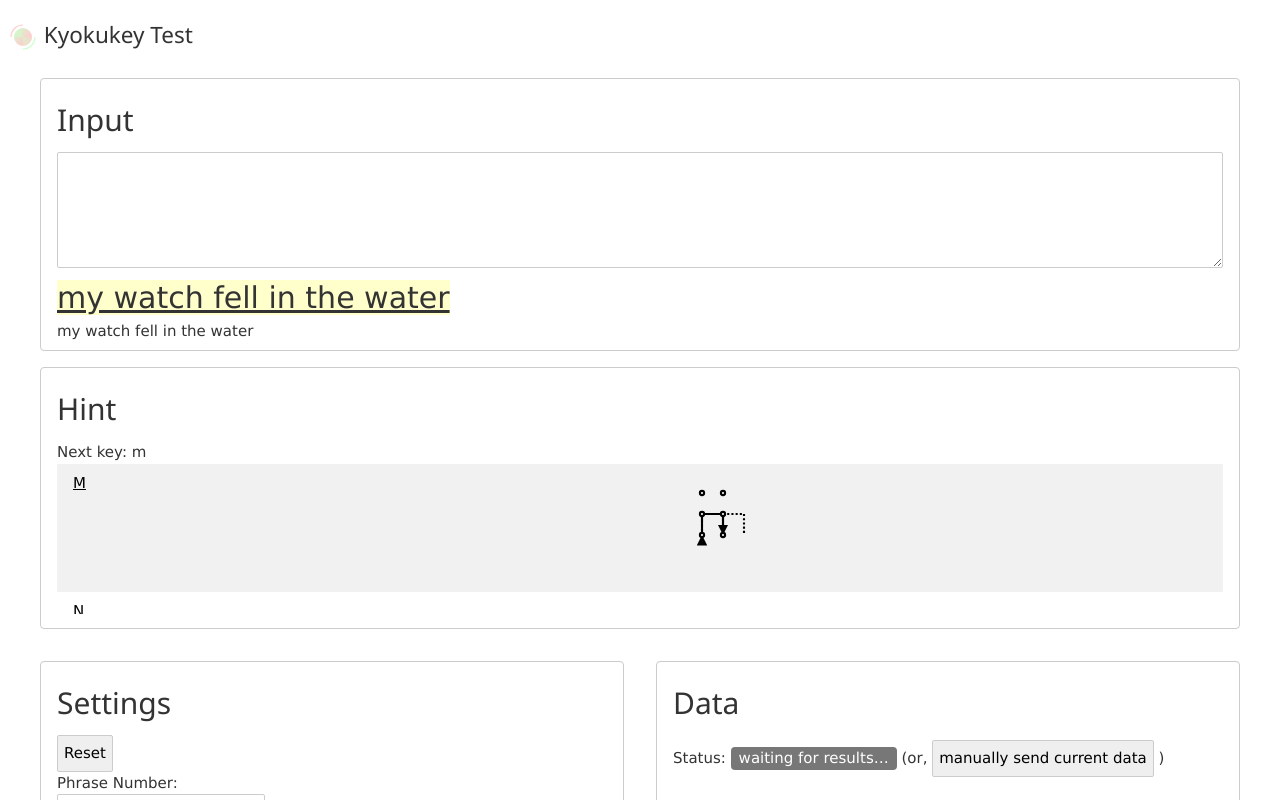
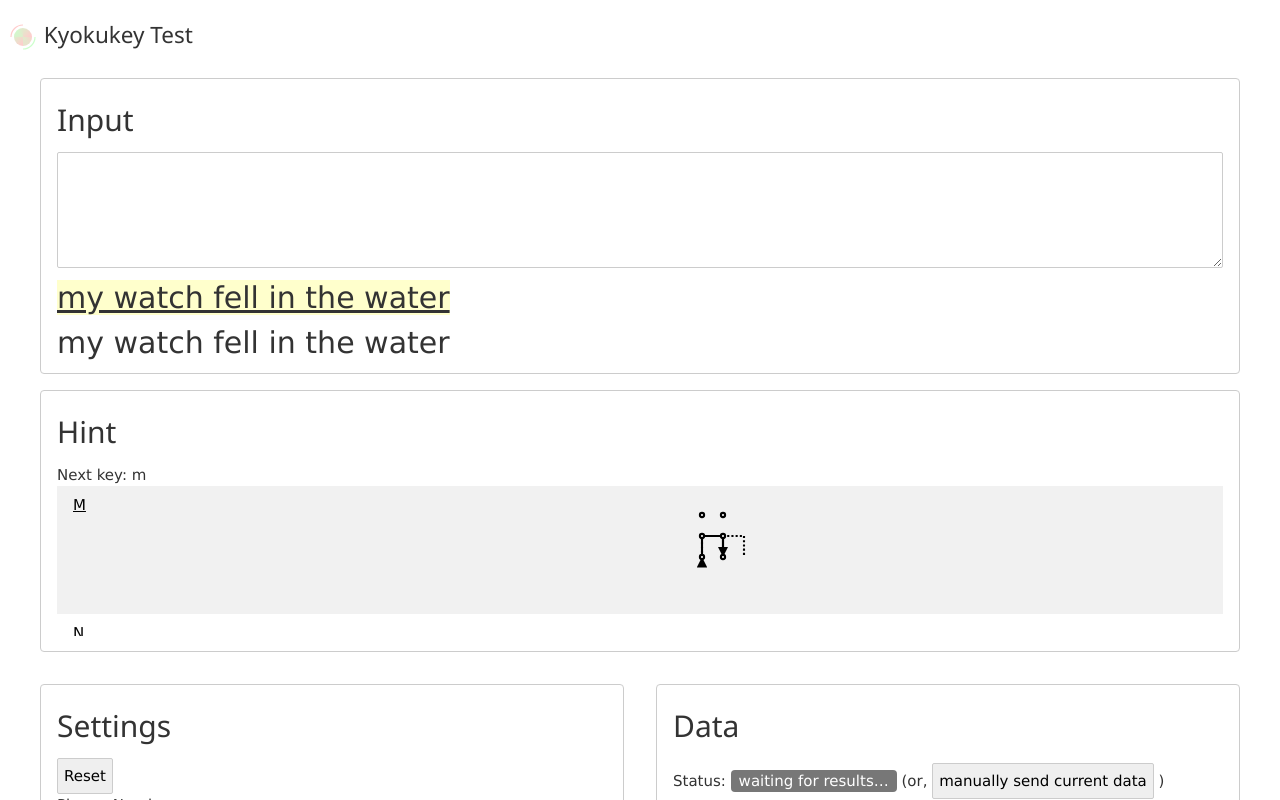
Before and after one commit to nyiyui/kyokukey, a Svelte app: page / in a window 1280 px wide. Shown: the top 800 px of the page. Built offline with nearby package versions, Linux system fonts and the light colour scheme.

Commit message:
fix font size inconsistencies

```diff
--- a/src/base.scss
+++ b/src/base.scss
@@ -19,6 +19,10 @@ textarea#input {
   > del {
     background-color: #fcc !important;
   }
+}
+
+#target {
+  font-size: 2em;
 }
 
 span[role="status"].sent-status {
```
